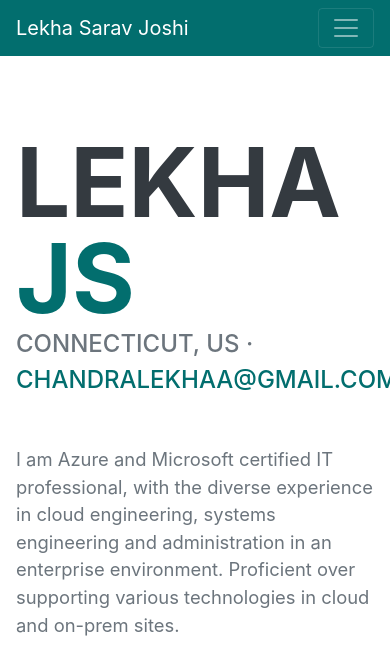
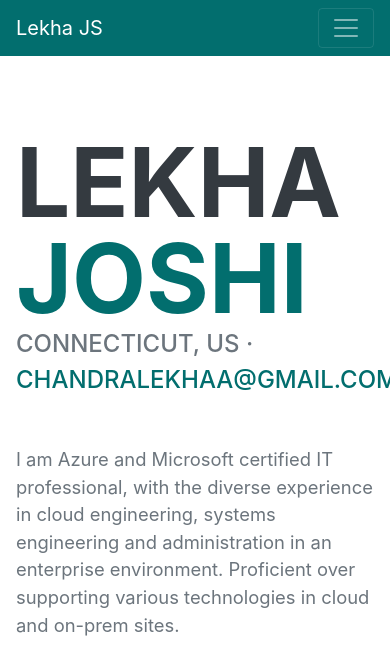
Before and after one commit to Lekha-JS/AzureResumeChellenge, a plain HTML site: page index.html in a window 390 px wide. Shown: the top 665 px of the page. Drawn offline with nearby package versions, Linux system fonts and the light colour scheme; a web font is replaced by a local one.

Commit message:
Name change 3

```diff
--- a/index.html
+++ b/index.html
@@ -19,7 +19,7 @@
         <!-- Navigation-->
         <nav class="navbar navbar-expand-lg navbar-dark bg-primary fixed-top" id="sideNav">
             <a class="navbar-brand js-scroll-trigger" href="#page-top">
-                <span class="d-block d-lg-none">Lekha Sarav Joshi</span>
+                <span class="d-block d-lg-none">Lekha JS</span>
                 <span class="d-none d-lg-block"><img class="img-fluid img-profile rounded-circle mx-auto mb-2" src="assets/img/AvatarMaker.png" alt="" /></span>
             </a>
             <button class="navbar-toggler" type="button" data-toggle="collapse" data-target="#navbarSupportedContent" aria-controls="navbarSupportedContent" aria-expanded="false" aria-label="Toggle navigation"><span class="navbar-toggler-icon"></span></button>
@@ -41,7 +41,7 @@
                 <div class="resume-section-content">
                     <h1 class="mb-0">
                         Lekha
-                        <span class="text-primary">JS</span>
+                        <span class="text-primary">Joshi</span>
                     </h1>
                     <div class="subheading mb-5">
                         Connecticut, US ·
```
